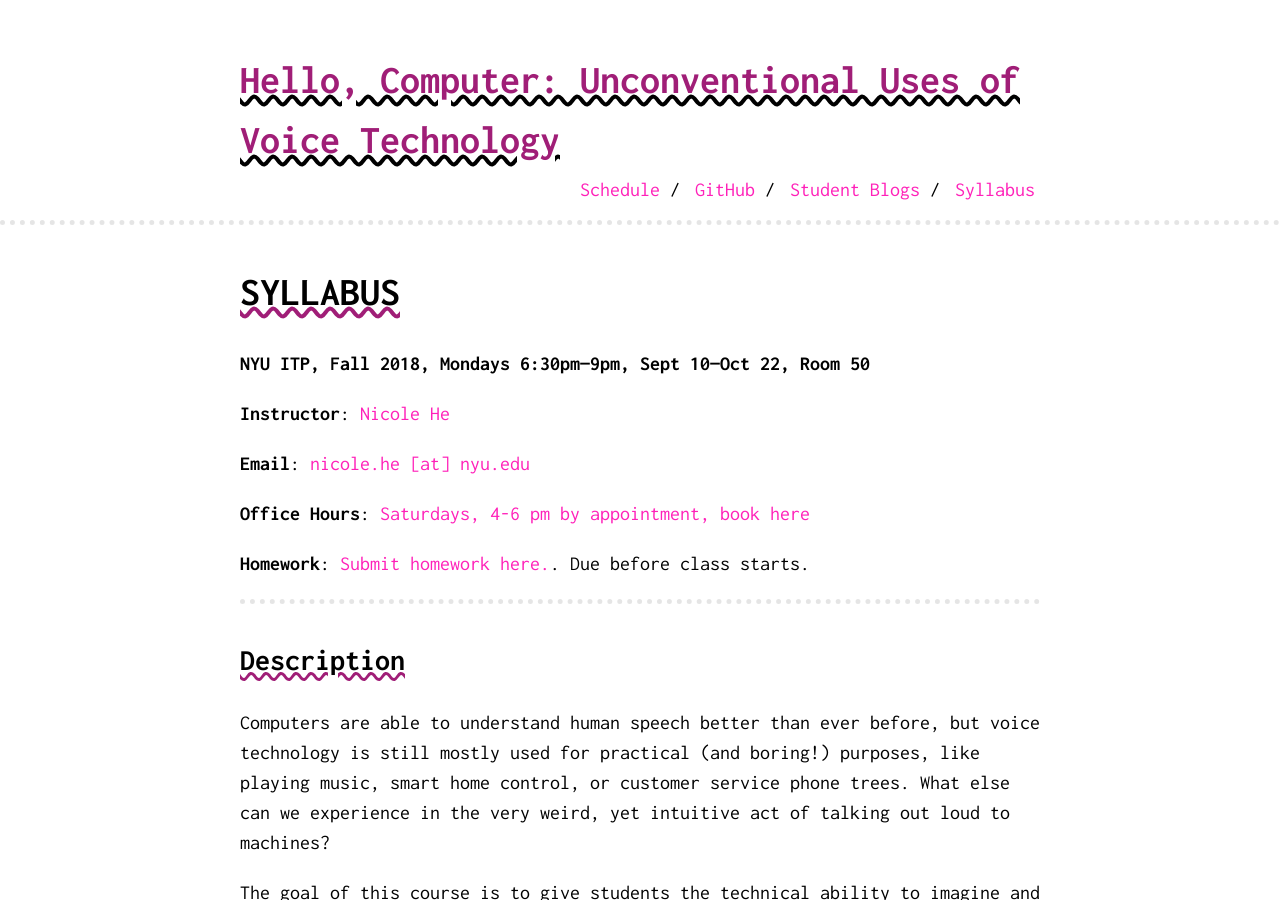
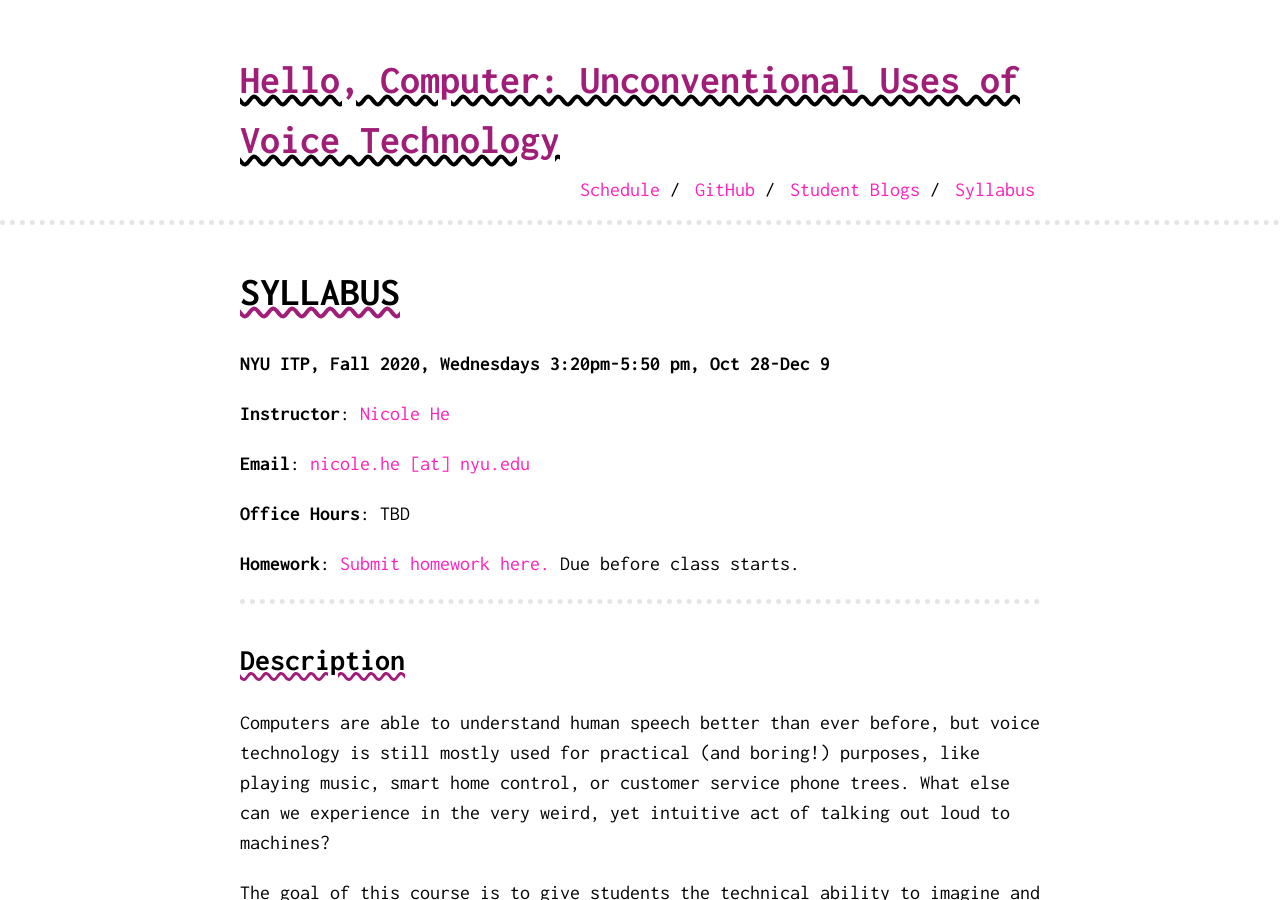
Before and after one commit to nicolehe/nicolehe.github.io, a Jekyll site: the page built from index.md, in a window 1280 px wide and 900 px high. Built offline with Jekyll 4.4.1, drawn with Linux system fonts in a browser that asks for light colours; our own code applies the rules of GitHub Pages for plain Markdown files.

Commit message:
new year

```diff
--- a/index.md
+++ b/index.md
@@ -4,15 +4,15 @@ layout: default
 
 # SYLLABUS
 
-**NYU ITP, Fall 2018, Mondays 6:30pm—9pm, Sept 10—Oct 22, Room 50**
+**NYU ITP, Fall 2020, Wednesdays 3:20pm-5:50 pm, Oct 28-Dec 9**
 
 **Instructor**: [Nicole He](http://nicole.pizza)
 
 **Email**: [nicole.he [at] nyu.edu](mailto:nicole.he@nyu.edu)
 
-**Office Hours**: [Saturdays, 4-6 pm by appointment, book here](https://calendar.google.com/calendar/selfsched?sstoken=UU1tY1ZCbHBac2wzfGRlZmF1bHR8ZTVkMGZkZWM1ODg0OWI4MDBiM2IyZDk2ZTRhOGU0YWE)
+**Office Hours**: TBD
 
-**Homework**: [Submit homework here.](https://goo.gl/forms/kYrWt0IsDdWXpEyM2).  Due before class starts.
+**Homework**: [Submit homework here.](https://goo.gl/forms/kYrWt0IsDdWXpEyM2)  Due before class starts.
 
 ---
 
```
Also changed, not shown: schedule.md (+2 -0 lines), 3 other files.
